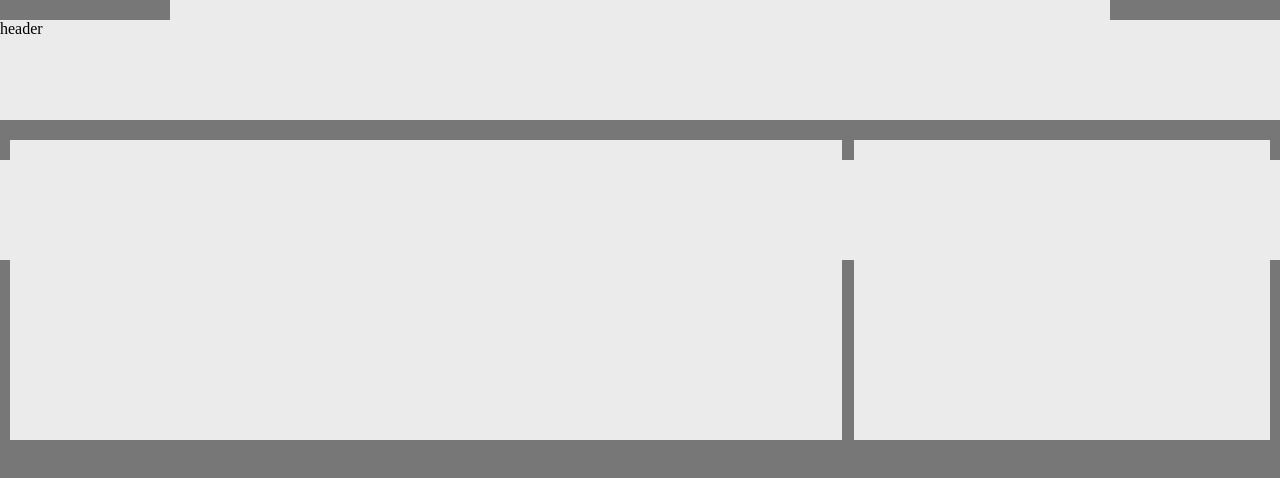
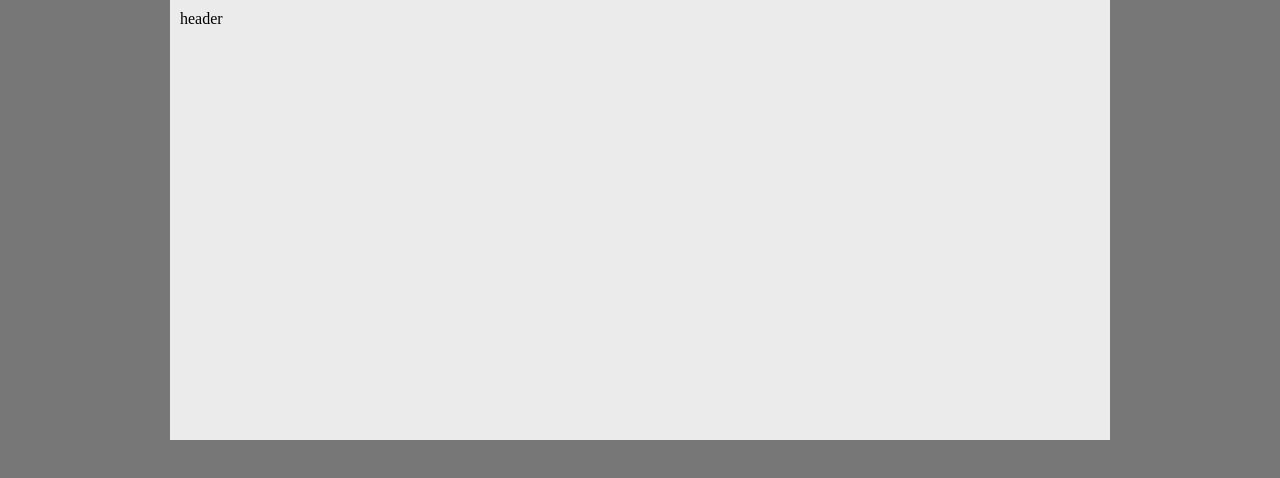
Before and after one commit to alexjivov/Basic-Wireframe, a plain HTML site: page index.html in a window 1280 px wide. Drawn offline with Linux system fonts and the light colour scheme.

Commit message:
fixed layout bug, code was not placed inside of divs

```diff
--- a/index.html
+++ b/index.html
@@ -9,18 +9,26 @@
     </head>
 
     <body>
-        <div id="wrapper"></div>
+        <!--<div id="wrapper"></div> This line was your original code.
+        If you look closely you closed the "wrapper" div whitout puting any
+        code in it.
+        -->
+
+        <div id="wrapper">
             <header>header</header>
             <div id="contentContainer">
-                <div id="articleContainer"></div>
-                <aside></aside>
+                <!--<div id="articleContainer"></div> This line was your original code.
+                Same as above, you closed the "articleContainer" div without puting any
+                code in it-->
+                <div id="articleContainer">
+                    <aside></aside>
+                </div>
             </div>
             <footer></footer>
         </div>
 
-
-
-    </div>
+        <!--</div> This closing tag was extra was not needed-->
+    <!--</div> This closing tag was aso extra and was not needed-->
     </body>
 
 </html>
```
